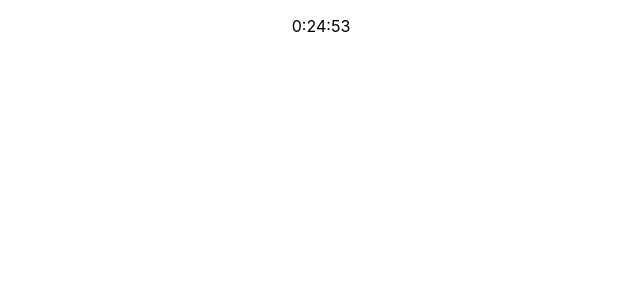
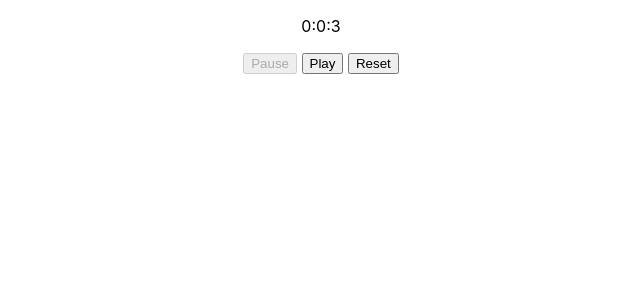
Before and after one commit to MikaelLarsson/PomodoroTimer, a React (Create React App) app: page / in a window 1280 px wide. Shown: the top 300 px of the page, without its empty margins (319-959 px from the left). Built offline with nearby package versions, Linux system fonts and the light colour scheme.

Commit message:
Added Pause/Play/Reset buttons

```diff
--- a/src/timer/Timer.js
+++ b/src/timer/Timer.js
@@ -4,46 +4,59 @@ class Timer extends React.Component {
     constructor(props) {
         super(props);
         this.state = {
+            timerRunning: false,
             time: this.setTime()
         };
     }
     setTime() {
         const time = new Date();
         time.setHours(0);
-        time.setMinutes(25);
-        time.setSeconds(0);
+        time.setMinutes(0);
+        time.setSeconds(3);
         return time;
     }
     componentDidMount() {
-        this.pomodoro = setInterval(this.countDown, 1000);
+        this.startTimer();
     }
-    countDown = () => {
-        const time = this.state.time;
-        if (!this.counterIsFinished(time)) {
+    startTimer = () => {
+        this.pomodoro = setInterval(this.timer, 1000);
+        this.setState({ timerRunning: true });
+    }
+    timer = () => {
+        if (!this.counterIsFinished()) {
+            const time = this.state.time;
             time.setSeconds(time.getSeconds() -1);
             this.setState({ time });
         } else {
             this.resetTime();
-            clearInterval(this.pomodoro);
-        }
-    }
-    counterIsFinished = time => {
-        const hours = time.getHours();
-        const minutes = time.getMinutes();
-        const seconds = time.getSeconds();
-        if (seconds === 0 && minutes === 0 && hours === 0) {
-            return true;
+
         }
     }
     resetTime = () => {
         const time = this.setTime();
         this.setState({ time });
+        this.pauseTimer();
+    }
+    pauseTimer = () => {
+        clearInterval(this.pomodoro);
+        this.setState({ timerRunning: false });
+    }
+    counterIsFinished = () => {
+        const hours = this.state.time.getHours();
+        const minutes = this.state.time.getMinutes();
+        const seconds = this.state.time.getSeconds();
+        return seconds === 0 && minutes === 0 && hours === 0;
     }
     render() {
         const time = this.state.time;
-        const clock = `${time.getHours()}:${time.getMinutes()}:${time.getSeconds()}`
+        const clock = `${time.getHours()}:${time.getMinutes()}:${time.getSeconds()}`;
         return (
-            <p>{ clock }</p>
+            <div>
+                <p>{ clock }</p>
+                <button onClick={this.pauseTimer} disabled={!this.state.timerRunning}>Pause</button>&nbsp;
+                <button onClick={this.startTimer} disabled={this.state.timerRunning}>Play</button>&nbsp;
+                <button onClick={this.resetTime}>Reset</button>
+            </div>
         );
     }
 }
```
